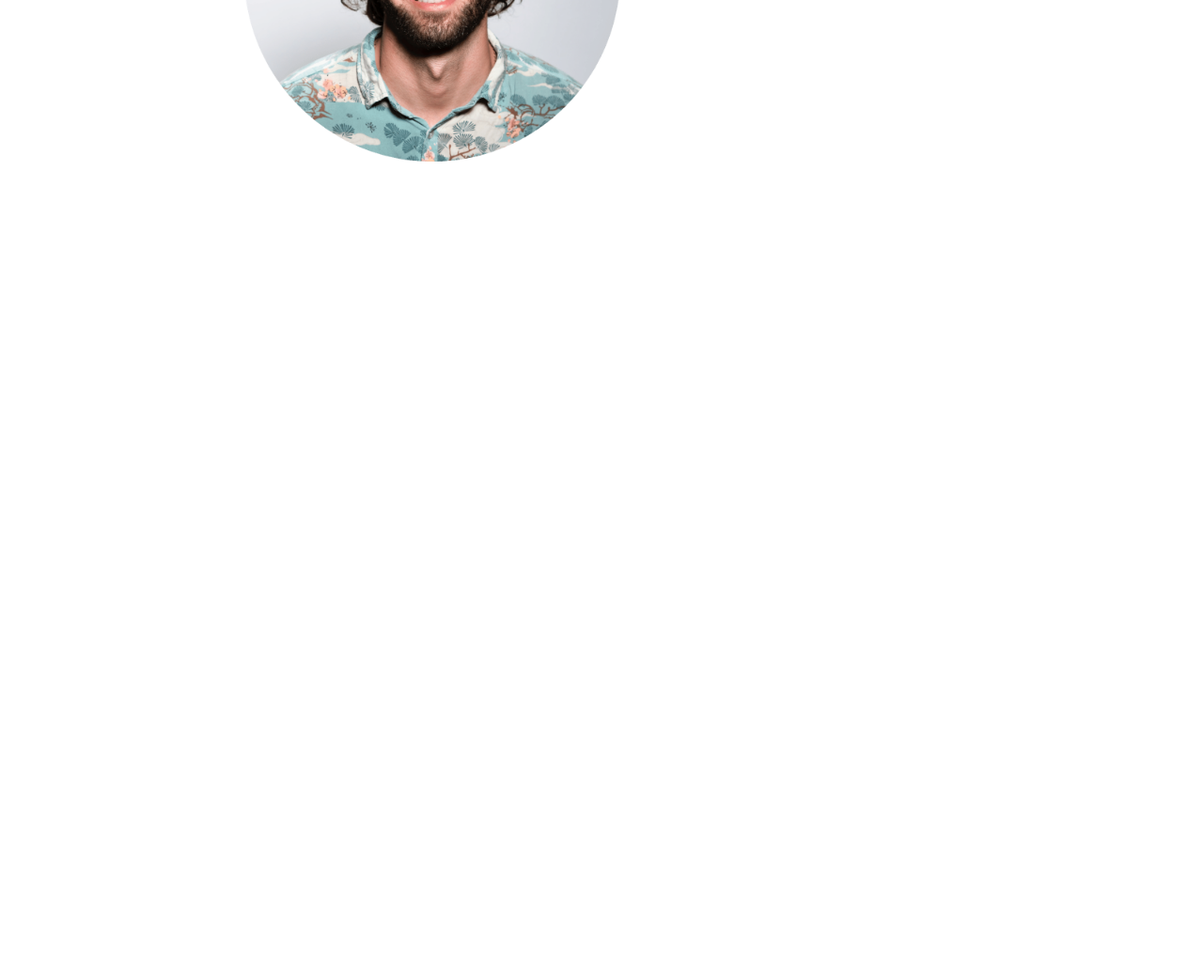
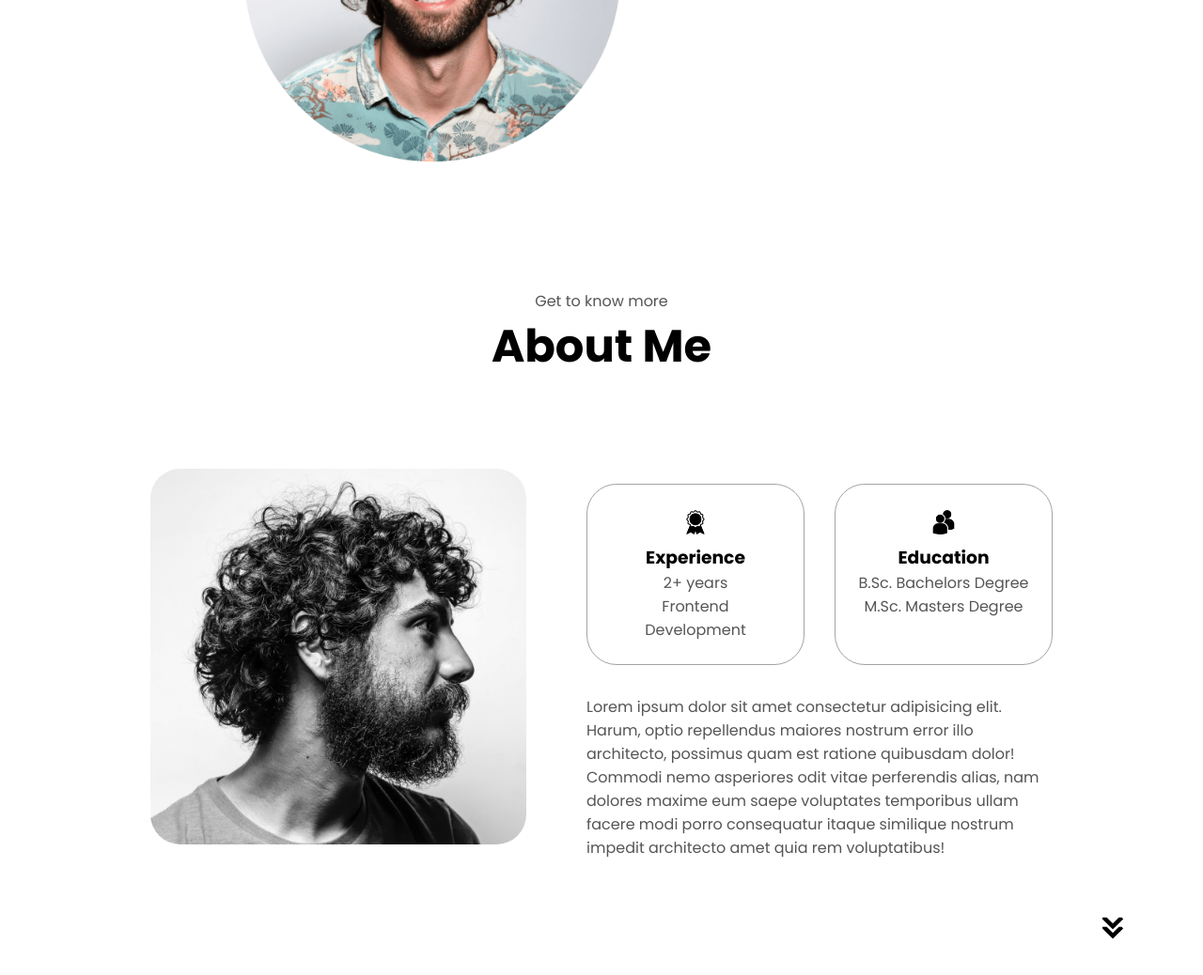
Before and after one commit to michseixas/responsive-portfolio, a plain HTML site: page index.html in a window 1280 px wide. Shown: the part 500-1538 px from the top of the page at 94% size. Before the commit the page ends 800 px from the top, so only its background shows below. Drawn offline with Linux system fonts and the light colour scheme.

Commit message:
about section done

```diff
--- a/index.html
+++ b/index.html
@@ -57,6 +57,36 @@
             </div>
         </div>
      </section>
+     <section id="about">
+        <p class="section_text_p1">Get to know more</p>
+        <h1 class="title">About Me</h1>
+        <div class="section-container">
+            <div class="section_pic-container">
+                <img src="./assets/about-pic.png" alt="profile picture" class="about-pic">
+            </div>
+            <div class="about-details-container">
+                <div class="about-container">
+                    <div class="details-container">
+                        <img src="./assets/experience.png" alt="experience icon" class="icon">
+                        <h3>Experience</h3>
+                        <p>2+ years <br>Frontend Development</p>
+                    </div>
+                    <div class="details-container">
+                        <img src="./assets/education.png" alt="education icon" class="icon">
+                        <h3>Education</h3>
+                        <p>B.Sc. Bachelors Degree <br>M.Sc. Masters Degree</p>
+                    </div>
+                </div>
+                <div class="text-container">
+                    <p>Lorem ipsum dolor sit amet consectetur adipisicing elit. Harum, optio repellendus maiores nostrum error illo architecto, possimus quam est ratione quibusdam dolor! Commodi nemo asperiores odit vitae perferendis alias, nam dolores maxime eum saepe voluptates temporibus ullam facere modi porro consequatur itaque similique nostrum impedit architecto amet quia rem voluptatibus!</p>
+                </div>
+            </div>
+        </div>
+        <img src="./assets/arrow.png"
+        alt="arrow icon"
+        class="icon arrow"
+        onclick="location.href='./#experience'">
+     </section>
     <script src="script.js"></script>
 </body>
 </html>
--- a/style.css
+++ b/style.css
@@ -254,3 +254,56 @@ section{
 .btn-container{
     gap: 1rem;
 }
+
+/* Profile Section */
+
+#about{
+    position: relative;
+}
+
+.about-container {
+    gap: 2rem;
+    margin-bottom: 2rem;
+    margin-top: 2rem;
+}
+
+.about-details-container{
+    justify-content: center;
+    flex-direction: column;
+}
+
+.about-container,
+.about-details-container{
+    display: flex;
+}
+
+.about-pic{
+    border-radius: 2rem;
+}
+
+.arrow{
+    position: absolute; /*absolute within this whole section*/
+    right: -5rem;
+    bottom: 2.5rem;
+}
+
+.details-container {
+    padding: 1.5rem;
+    flex: 1;
+    background: white;
+    border-radius: 2rem;
+    border: rgb(53, 53, 53) 0.1rem solid;
+    border-color: rgb(163, 163, 163);
+    text-align: center;
+}
+
+.section-container{
+    gap: 4rem;
+    height: 80%;
+}
+
+.section_pic-container{
+    height: 400px;
+    width: 400px;
+    margin: auto 0;
+}
```
